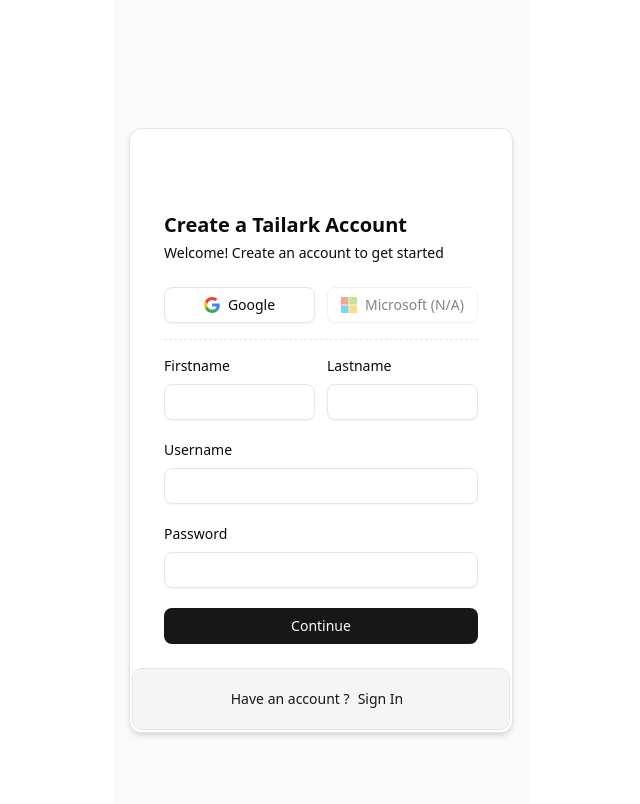
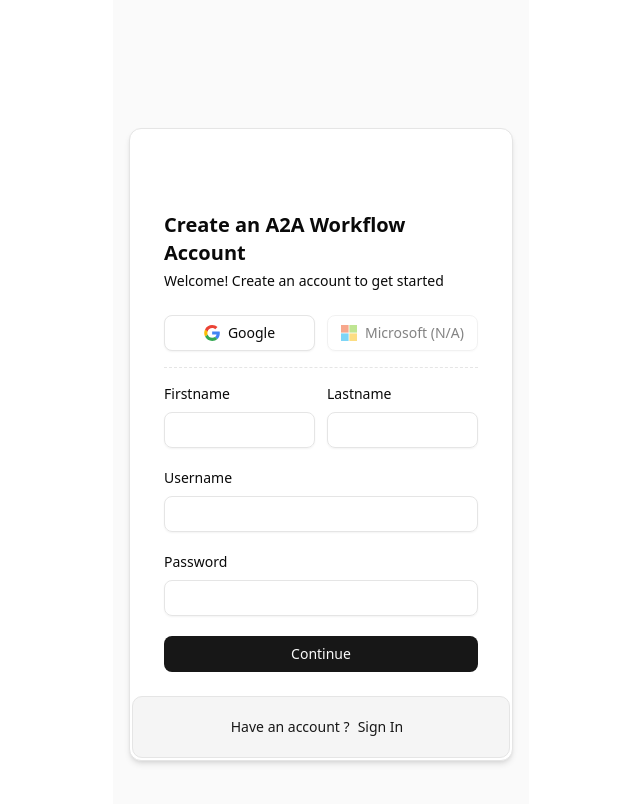
Before and after one commit to lwshakib/a2a-agentic-workflow-automation, a Next.js app: page /sign-up in a window 1280 px wide. Shown: the top 804 px of the page, without its empty margins (319-959 px from the left). Built offline with nearby package versions, Linux system fonts and the light colour scheme.

Commit message:
fix(sign-up): update account creation title to "A2A Workflow Account"
- Changed heading text from "Create a Tailark Account" to "Create an A2A Workflow Account"
- Updated UI to reflect new product branding in sign-up component

```diff
--- a/components/sign-up.tsx
+++ b/components/sign-up.tsx
@@ -17,7 +17,7 @@ export default function SignUp() {
                             aria-label="go home">
                             <LogoIcon />
                         </Link>
-                        <h1 className="mb-1 mt-4 text-xl font-semibold">Create a Tailark Account</h1>
+                        <h1 className="mb-1 mt-4 text-xl font-semibold">Create an A2A Workflow Account</h1>
                         <p className="text-sm">Welcome! Create an account to get started</p>
                     </div>
 
```
